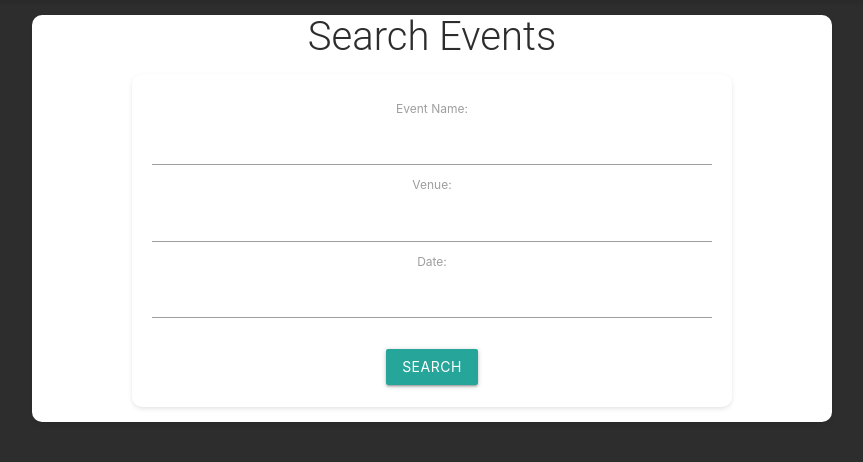
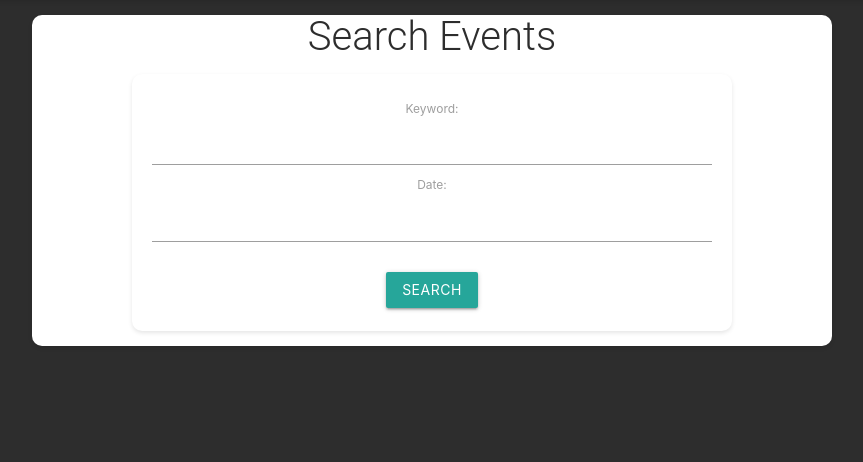
Before and after one commit to Quantumcode9/whats-happening, a Django app: page /events/search in a window 1280 px wide. Shown: the part 64-526 px from the top of the page, without its empty margins (208-1071 px from the left). Run offline with Django 5.2, Linux system fonts and the light colour scheme; some libraries are stand-ins or nearby versions.

Commit message:
modify search to keyword search

```diff
--- a/whats_happening/main_app/models.py
+++ b/whats_happening/main_app/models.py
@@ -37,6 +37,8 @@ class Event(models.Model):
     # recurrences = models.ForeignKey('Recurrences', on_delete=models.CASCADE, null=True, blank=True)
     # image = models.ImageField(upload_to='images/', blank=True)
 
+    # externalID
+
     def __str__(self):
         return self.name
 
--- a/whats_happening/main_app/templates/events/search.html
+++ b/whats_happening/main_app/templates/events/search.html
@@ -6,10 +6,8 @@
 
         <form action="{% url 'search_results' %}" method="get">
             <br>
-            <label for="event_name">Event Name:</label>
-            <input name="event_name" type="text">
-            <label for="event_name">Venue:</label>
-            <input name="venue" type="text">
+            <label for="keyword">Keyword:</label>
+            <input name="keyword" type="text">
             <label for="date">Date:</label>
             <input name="date" type="text" id="date">
             <br>&nbsp;<br>
--- a/whats_happening/main_app/views.py
+++ b/whats_happening/main_app/views.py
@@ -216,15 +216,12 @@ class SearchResultsList(EventList):
     def get_queryset(self):
         q_objects = Q()
 
-        # Search by event_name
-        event_name = self.request.GET.get('event_name')
-        if event_name:
-            q_objects &= Q(name__icontains=event_name)
-
-        # Search by venue
-        venue = self.request.GET.get('venue')
-        if venue:
-            q_objects &= Q(venue__name__icontains=venue)
+        # Keyword search checks event_name, venue_name, venue_description
+        keyword = self.request.GET.get('keyword')
+        if keyword:
+            q_objects |= Q(name__icontains=keyword)
+            q_objects |= Q(venue__name__icontains=keyword)
+            q_objects |= Q(venue__location__icontains=keyword)
 
         # Search by date
         date = self.request.GET.get('date')
```
